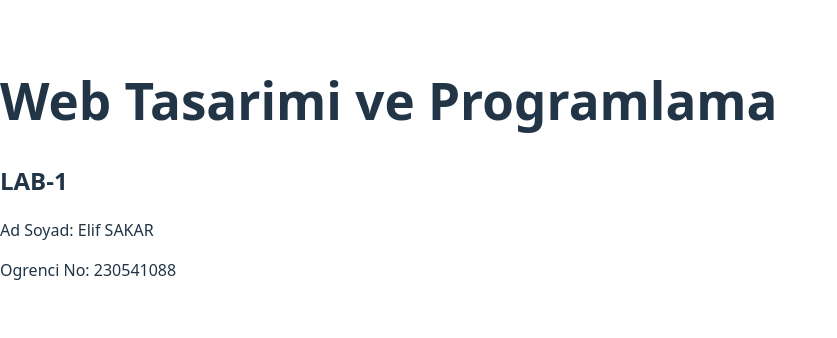
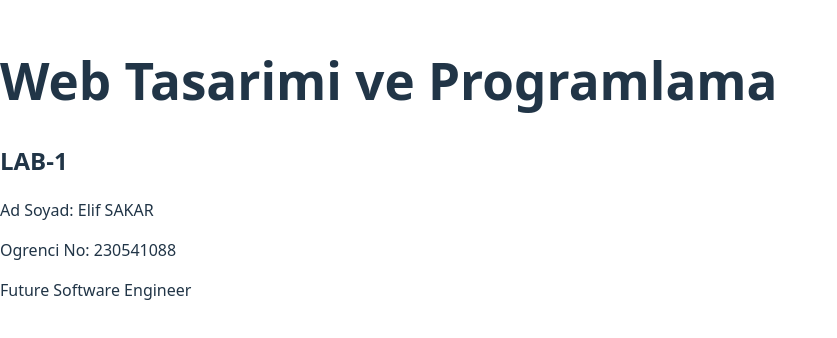
Before and after one commit to Clumsy33-ES/web-lab-hello, a React (Vite) app: page / in a window 1280 px wide. Shown: the part 232-570 px from the top of the page, without its empty margins (0-837 px from the left). Built offline with nearby package versions, Linux system fonts and the light colour scheme.

Commit message:
add new  information to homepage

```diff
--- a/src/App.tsx
+++ b/src/App.tsx
@@ -8,6 +8,7 @@ return (
 <h2>LAB-1</h2>
 <p>Ad Soyad: Elif SAKAR</p>
 <p>Ogrenci No: 230541088</p>
+<p>Future Software Engineer</p>
 </div>
 )
 }
```
